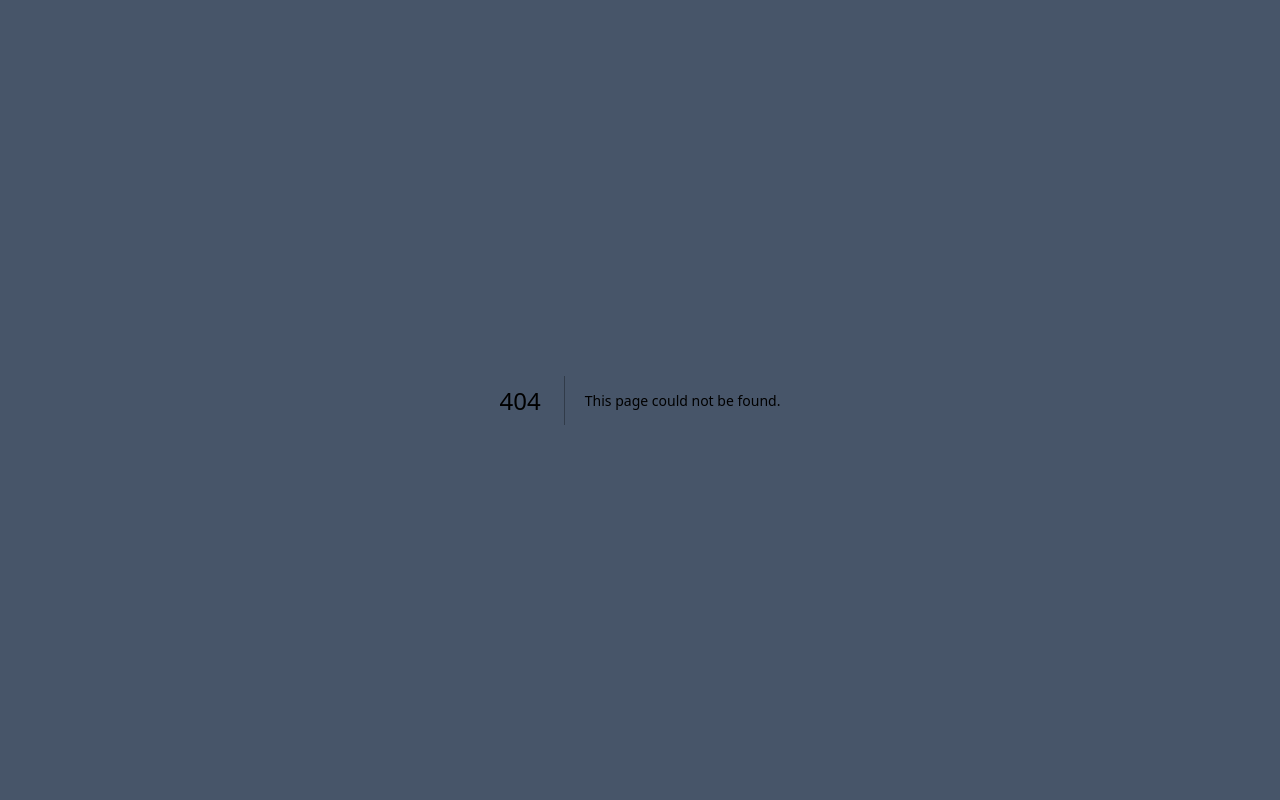
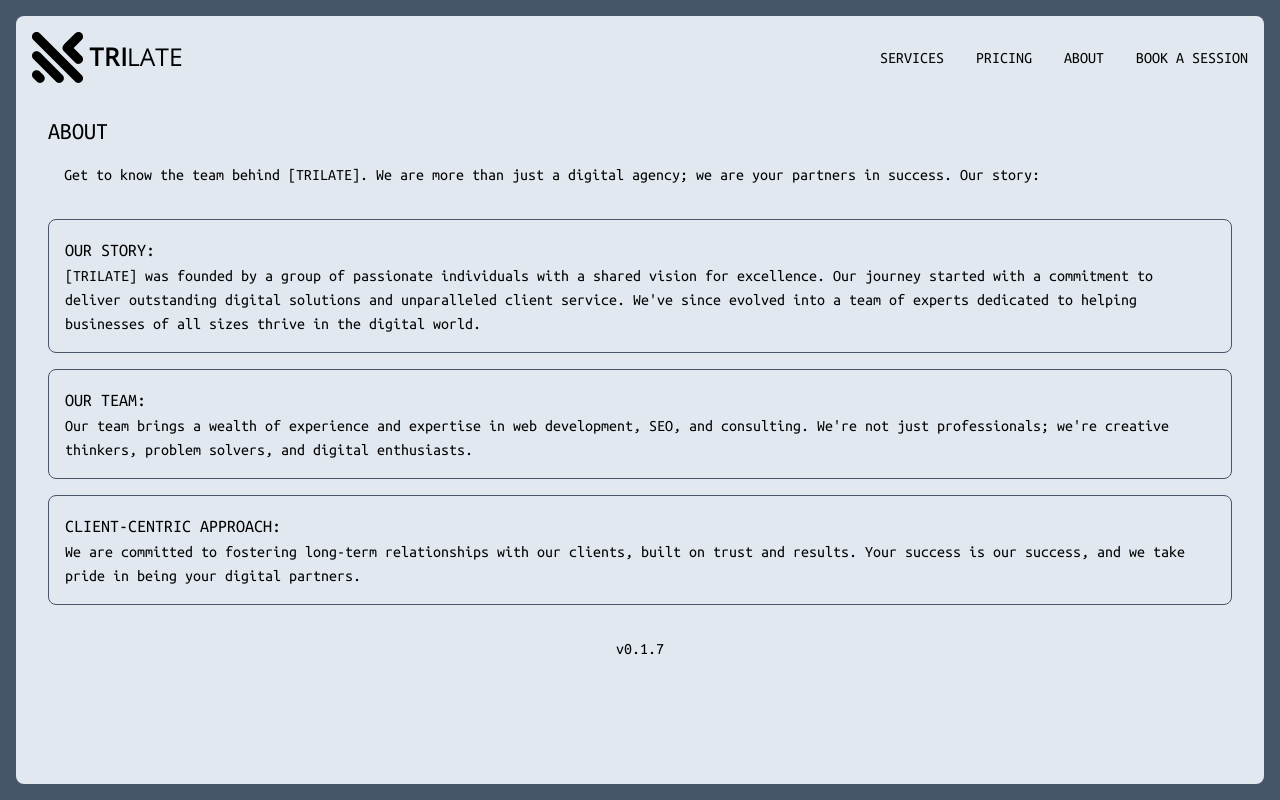
Before and after one commit to the-jack-white/trilate-web, a Next.js app: page /about in a window 1280 px wide. Before the commit this address had no page. Built offline with nearby package versions, Linux system fonts and the light colour scheme.

Commit message:
v0.1.7 - Add About Page

```diff
--- /dev/null
+++ b/app/about/page.tsx
@@ -0,0 +1,31 @@
+import { HeroContainer, KeyPoints, PageContainer } from "@/components";
+
+const About = () => {
+  return (
+    <PageContainer>
+      <HeroContainer
+        path="About"
+        description="Get to know the team behind [TRILATE]. We are more than just a digital agency; we are your partners in success. Our story:"
+      >
+        <KeyPoints
+          heading="Our Story:"
+          body="[TRILATE] was founded by a group of passionate individuals with a shared vision for excellence.
+          Our journey started with a commitment to deliver outstanding digital solutions and unparalleled client service.
+          We've since evolved into a team of experts dedicated to helping businesses of all sizes thrive in the digital world."
+        />
+        <KeyPoints
+          heading="Our Team:"
+          body="Our team brings a wealth of experience and expertise in web development, SEO, and consulting.
+          We're not just professionals; we're creative thinkers, problem solvers, and digital enthusiasts."
+        />
+        <KeyPoints
+          heading="Client-Centric Approach:"
+          body="We are committed to fostering long-term relationships with our clients, built on trust and results.
+          Your success is our success, and we take pride in being your digital partners."
+        />
+      </HeroContainer>
+    </PageContainer>
+  );
+};
+
+export default About;
--- a/components/Containers/Container/Container.tsx
+++ b/components/Containers/Container/Container.tsx
@@ -20,8 +20,8 @@ const Container = ({ children, fullscreen, menuToggle }: ContainerType) => {
         <div className="flex flex-col h-full justify-between">
           <div className="flex flex-col gap-4 uppercase dark:text-slate-200">
             <Link href="/services">Services</Link>
-            <Link href="pricing">Pricing</Link>
-            <Link href="#">About</Link>
+            <Link href="/pricing">Pricing</Link>
+            <Link href="/about">About</Link>
             <Link href="#">Book a session</Link>
           </div>
           <div className="flex justify-center">
--- a/components/Header/Header.tsx
+++ b/components/Header/Header.tsx
@@ -30,8 +30,8 @@ const Header = ({ menuToggle, menuToggleHandler }: HeaderType) => {
         {/* <ThemeSwitch /> */}
         <div className="hidden md:flex md:gap-8 uppercase dark:text-slate-200">
           <Link href="/services">Services</Link>
-          <Link href="pricing">Pricing</Link>
-          <Link href="#">About</Link>
+          <Link href="/pricing">Pricing</Link>
+          <Link href="/about">About</Link>
           <Link href="#">Book a session</Link>
         </div>
         <a
--- a/package.json
+++ b/package.json
@@ -1,6 +1,6 @@
 {
   "name": "trilate-web",
-  "version": "0.1.6",
+  "version": "0.1.7",
   "private": true,
   "scripts": {
     "dev": "next dev",
```
